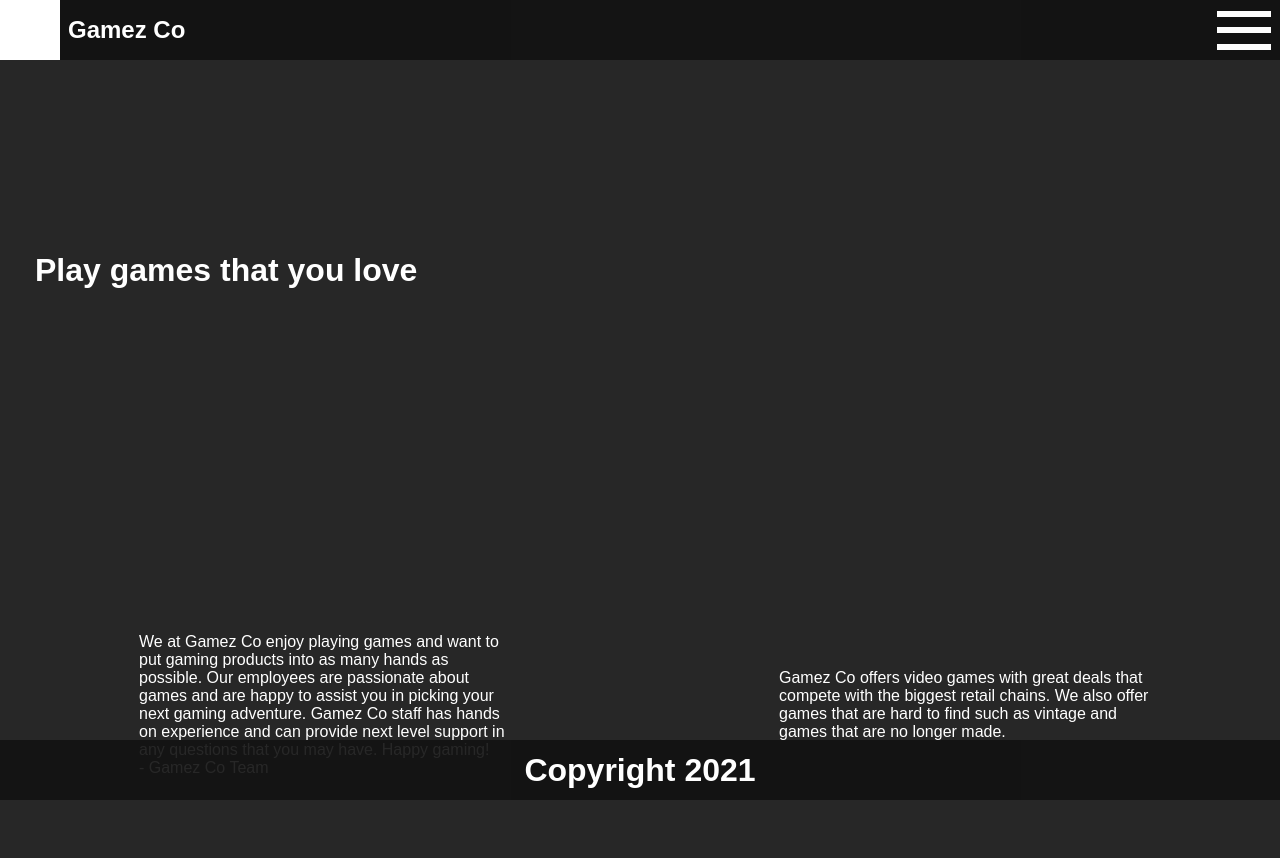
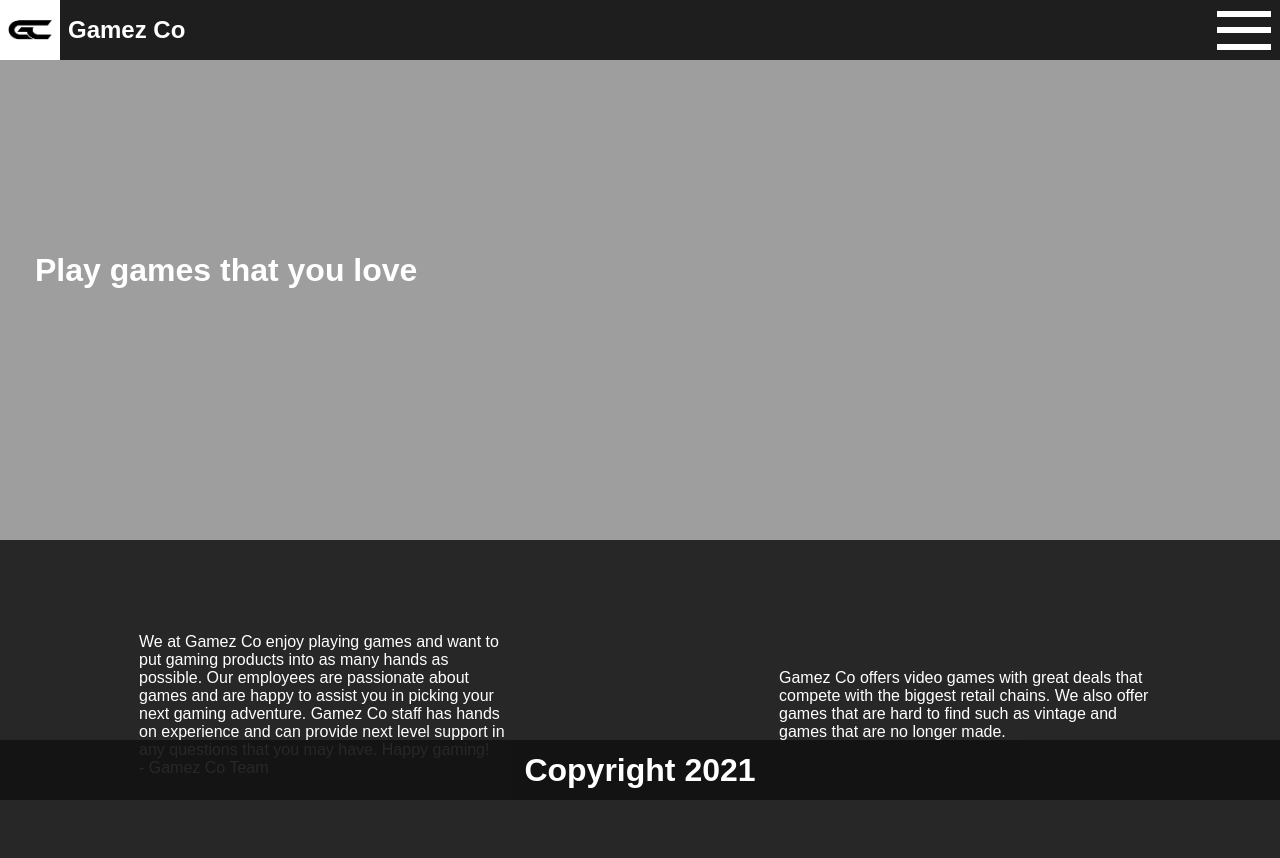
Before and after one commit to jerryhaymaker/CIT-212-Final, a plain HTML site: page index.html in a window 1280 px wide. Drawn offline with Linux system fonts and the light colour scheme; the site is published under a folder, as on GitHub Pages, so addresses that start at the root find nothing.

Commit message:
Update style.css

```diff
--- a/css/style.css
+++ b/css/style.css
@@ -37,7 +37,7 @@ a{
 .logo{
     width: 60px;
     height: 60px;
-    background-image: url("/images/modern-initial-logo-2-letters-260nw-1616783446.jpg");
+    background-image: url("./modern-initial-logo-2-letters-260nw-1616783446.jpg");
     background-position: center;
     background-size: cover;
     background-color: white;
@@ -86,7 +86,7 @@ img{
 .splashLogo{
     width: 100%;
     height: 540px;
-    background-image: url("/images/p.png");
+    background-image: url("./p.png");
     background-repeat: no-repeat;
     background-position: center;
     background-size: cover;
```
